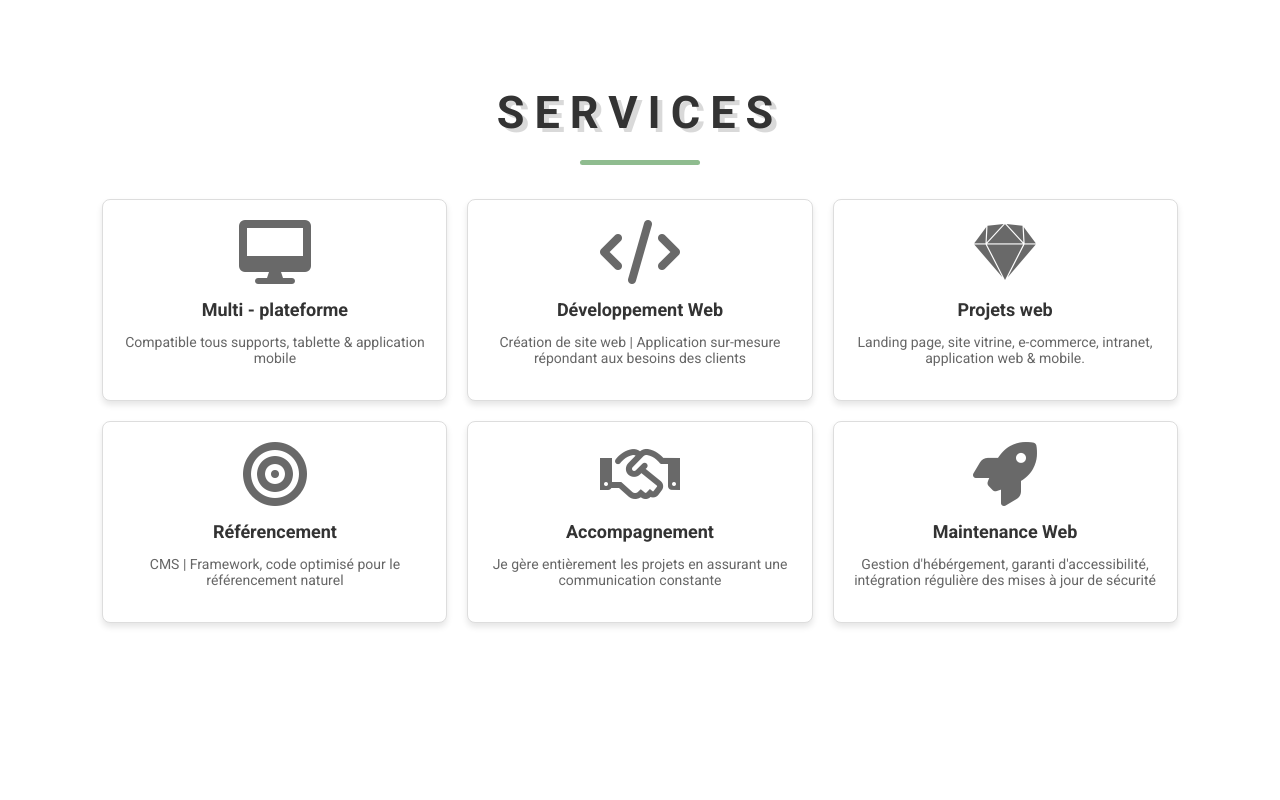
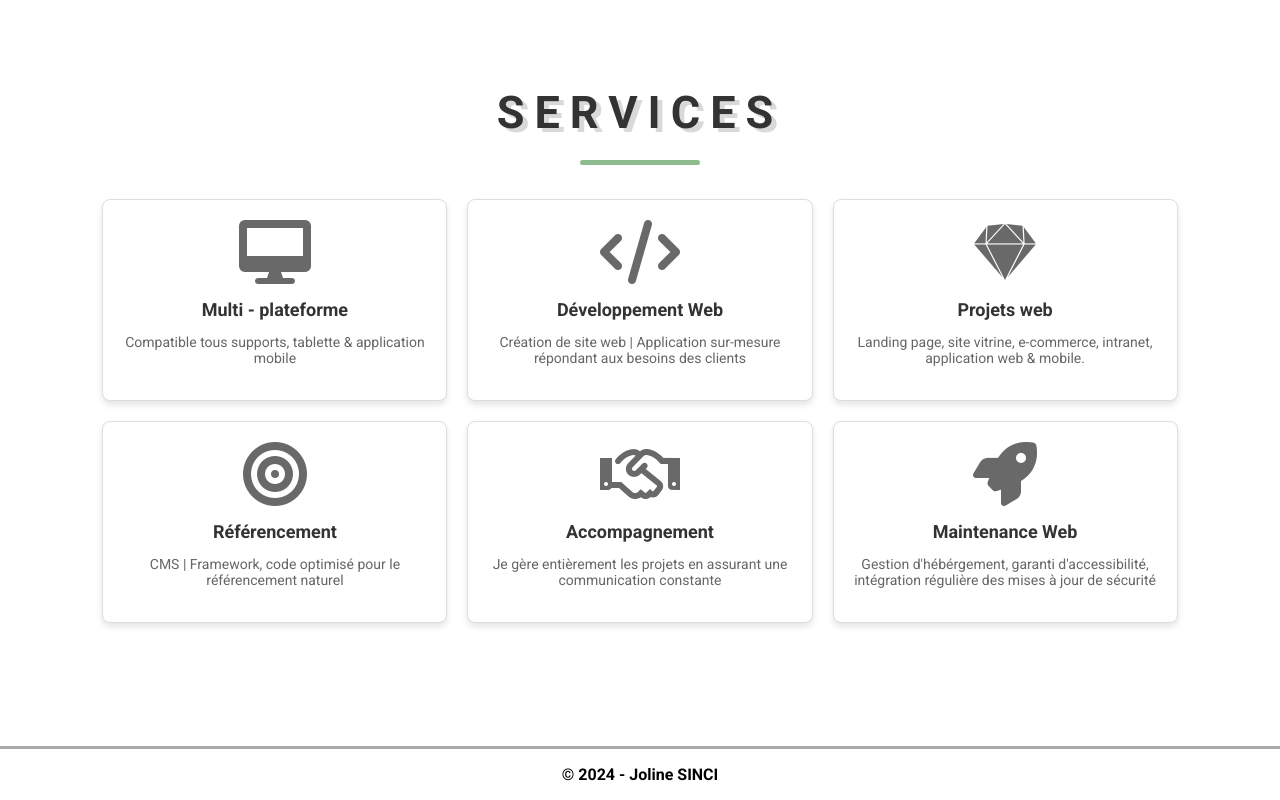
Before and after one commit to joline14/Portfolio, a React (Vite) app in the folder nom-portfolio/: page / in a window 1280 px wide. Shown: the part 4132-4932 px from the top of the page. Before the commit the page ends 4878 px from the top, so only its background shows below. Built offline with nearby package versions, Linux system fonts and the light colour scheme.

Commit message:
Ajout dou footer

```diff
--- a/nom-portfolio/src/App.jsx
+++ b/nom-portfolio/src/App.jsx
@@ -1,6 +1,7 @@
 import { BrowserRouter } from "react-router-dom";
 import Header from "./components/header/Header";
 import HomePage from "./pages/homepage/HomePage";
+import Footer from "./components/footer/Footer";
 import '@fontsource/roboto';
 
 function App(){
@@ -9,6 +10,7 @@
       <BrowserRouter>
        <Header/>
        <HomePage/>
+       <Footer/>
       </BrowserRouter>
     </div>
   );
--- /dev/null
+++ b/nom-portfolio/src/components/footer/Footer.jsx
@@ -0,0 +1,11 @@
+import "./footer.scss";
+
+function Footer () {
+  return (
+    <footer className="footer">
+      <p className="footer_text">© 2024 - Joline SINCI </p>
+    </footer>
+  );
+};
+
+export default Footer;
--- /dev/null
+++ b/nom-portfolio/src/components/footer/footer.scss
@@ -0,0 +1,9 @@
+.footer {
+    display: flex;
+    justify-content: center;
+    align-items: center;
+    border-top: solid darkgrey;
+    .footer_text {
+      font-weight: bold;
+    }
+  }
```
